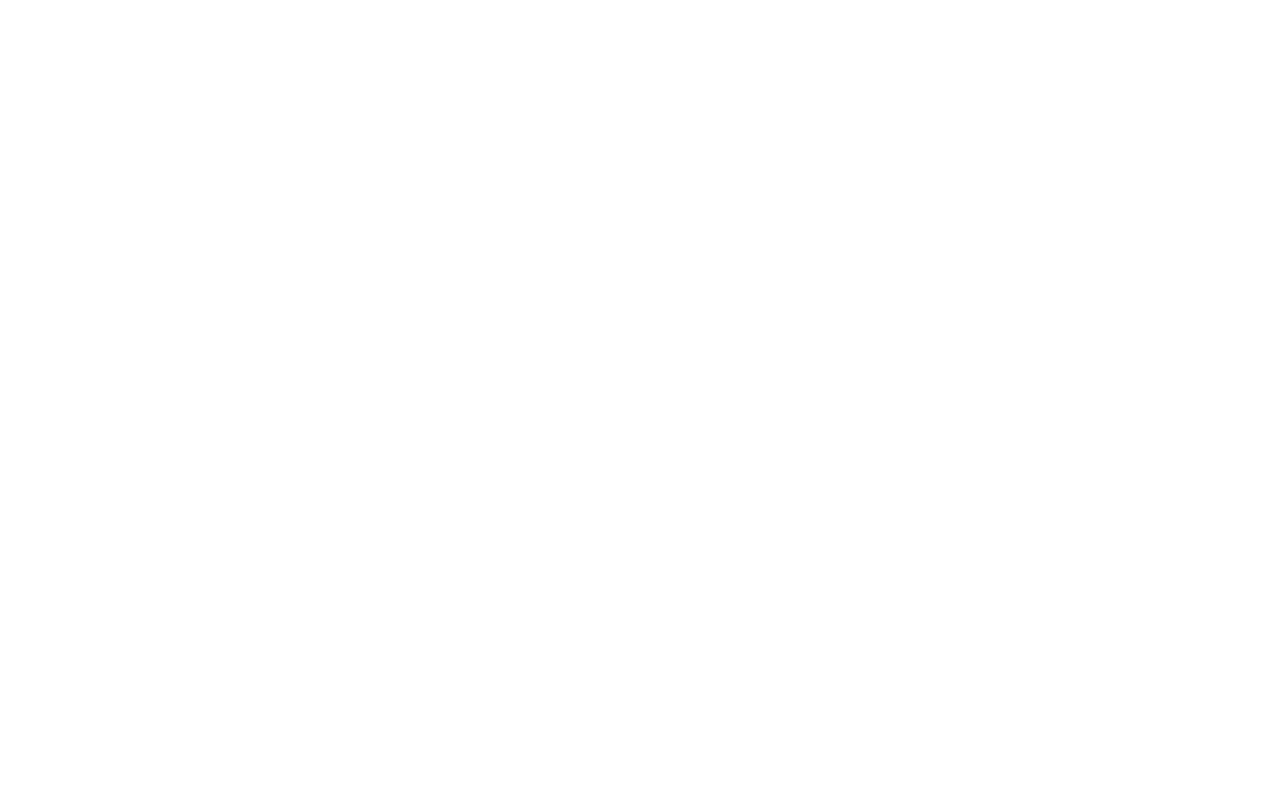
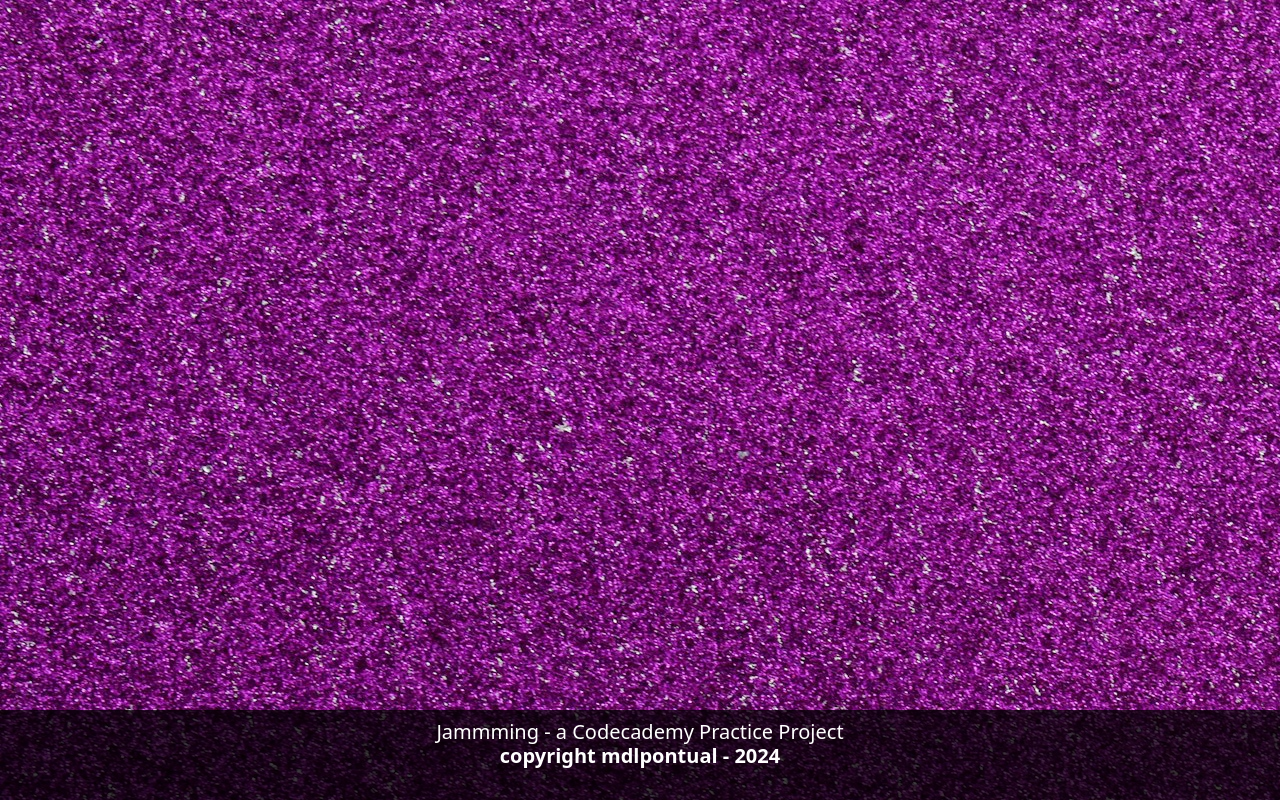
Before and after one commit to mdlpontual/_ezJam, a React (Vite) app: page /loginpage in a window 1280 px wide. Built offline with nearby package versions, Linux system fonts and the light colour scheme.

Commit message:
review bootstrap functionalities and build login-page footer

```diff
--- a/src/pages/LoginPage.jsx
+++ b/src/pages/LoginPage.jsx
@@ -3,6 +3,14 @@
 function LoginPage() {
     return (
         <>
+            <footer>
+                <div className="container">
+                    <article id="app-sig">
+                        <h5 id="light-sig">Jammming - a Codecademy Practice Project</h5>
+                        <h5 id="bold-sig">copyright mdlpontual - 2024</h5>
+                    </article>
+                </div>
+            </footer>
         </>
     );
 }
--- a/src/scss/style.scss
+++ b/src/scss/style.scss
@@ -1 +1,32 @@
 @import "../../node_modules/bootstrap/scss/bootstrap.scss";
+
+* {
+    margin: 0;
+    padding: 0;
+}
+
+body {
+    background-image: url(../assets/images/background/00_sparkly-purple-bkg.jpg);
+}
+
+footer {
+    background-color: rgba($color: #000000, $alpha: 0.75);
+    width: 100%;
+    height: 90px;
+    position: fixed;
+    bottom: 0;
+    #app-sig{
+        padding: 10px;
+        h5 {
+            color: white;
+            margin: 0 auto;
+            text-align: center;
+        }
+        #light-sig {
+            font-weight: lighter;
+        }
+        #bold-sig {
+            font-weight: bolder;
+        }
+    }
+}
```
